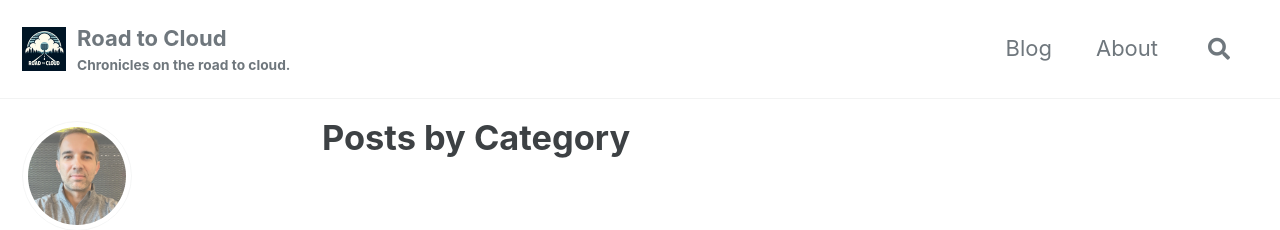
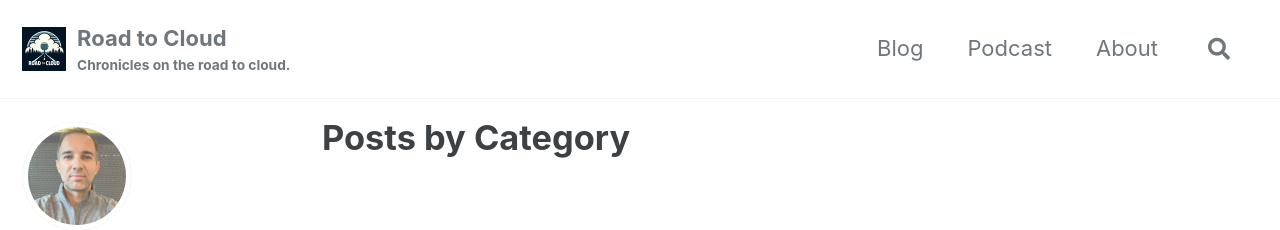
Before and after one commit to almirbanjanovic/roadtocloud.github.io, a Jekyll site: the page built from _pages/category-archive.md, in a window 1280 px wide. Shown: the top 230 px of the page. Built offline with Jekyll 4.4.1, drawn with Linux system fonts in a browser that asks for light colours; cached includes are drawn as plain includes.

Commit message:
Update navigation.yml

```diff
--- a/_data/navigation.yml
+++ b/_data/navigation.yml
@@ -2,6 +2,8 @@
 main:
   - title: "Blog"
     url: /blog/
+  - title: "Podcast"
+    url: /podcast/
   - title: "About"
     url: /about/
   # - title: "Sample Posts"
```
